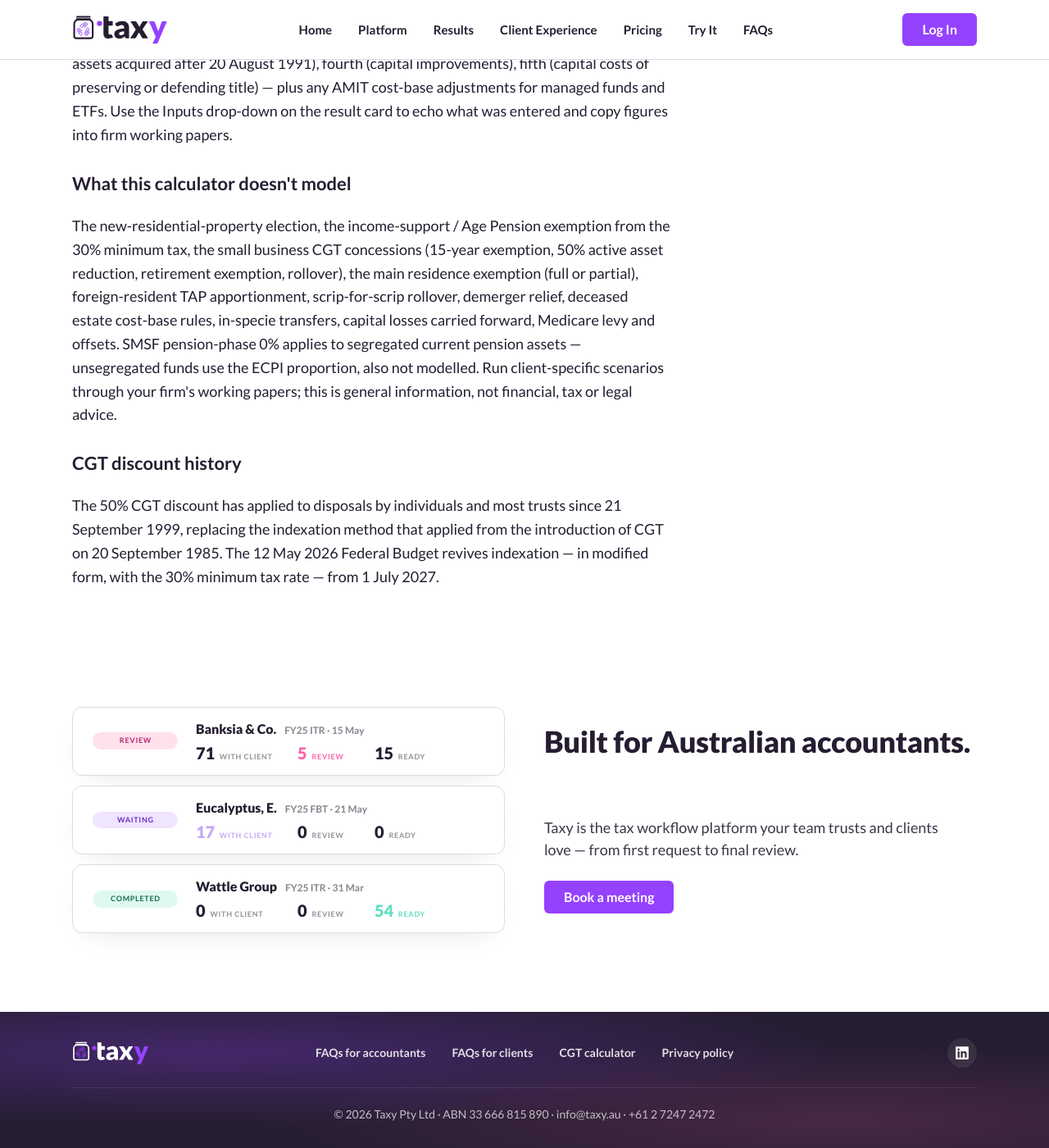
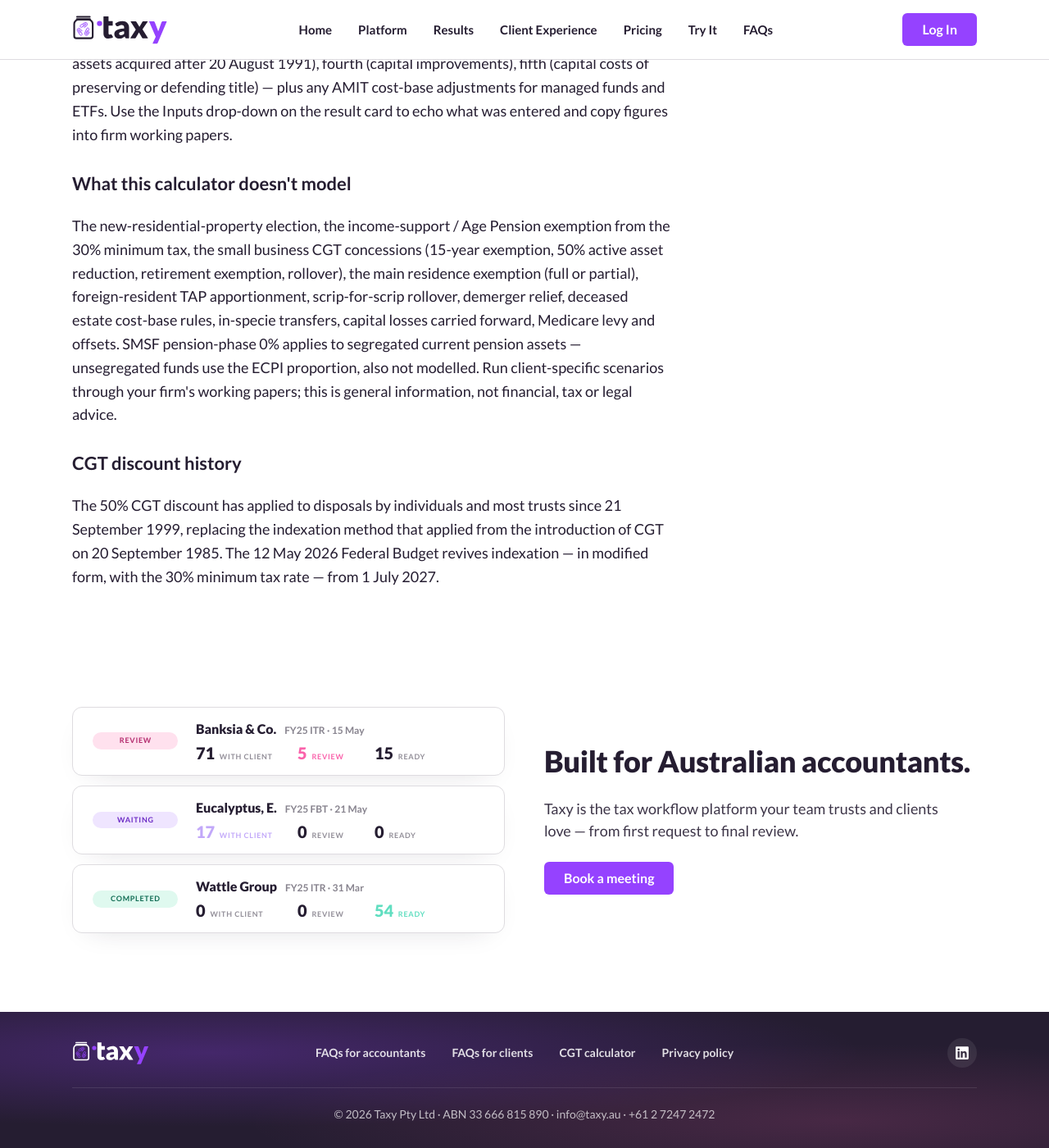
Before and after one commit to taxy-au/taxy-website, a Jekyll site: the page built from cgt-discount-calculator.html, in a window 1280 px wide and 1400 px high, scrolled down 2805 px. Shown: the whole window at 82% size. Built offline with Jekyll 4.4.1, drawn with Linux system fonts in a browser that asks for light colours.

Commit message:
CGT calc-cta: pin title/body to row-gap so they cluster, not drift
Drop align-items: center on the grid; add align-self: end to the title
and align-self: start to the body. With the graphic spanning both rows
and taller than title+body, the previous centering let each item float
in the middle of a stretched track — visibly pulling them apart.

Co-Authored-By: Claude Opus 4.7 (1M context) <noreply@anthropic.com>

```diff
--- a/_sass/_calculator.scss
+++ b/_sass/_calculator.scss
@@ -760,7 +760,10 @@
 
 .calc-cta {
   // Desktop: graphic on the left spanning two rows; title sits top-right
-  // with body (para + button) below it on the right.
+  // with body (para + button) below it on the right. Title aligns to the
+  // end of its row and body to the start of its row so they cluster across
+  // the row-gap in the middle of the graphic's height, rather than each
+  // floating in the center of a stretched track.
   // Mobile: title, then graphic, then body — so the heading introduces the
   // visual rather than appearing after it.
   display: grid;
@@ -770,7 +773,6 @@
     "graphic body";
   column-gap: $space-5;
   row-gap: $space-3;
-  align-items: center;
 
   @media (max-width: $breakpoint-md) {
     grid-template-columns: minmax(0, 1fr);
@@ -784,6 +786,7 @@
 
 .calc-cta__title {
   grid-area: title;
+  align-self: end;
   // 32px mobile floor — matches every other section h2.
   font-size: clamp(32px, 3vw, 36px);
   font-weight: $fw-black;
@@ -814,6 +817,7 @@
 
 .calc-cta__body {
   grid-area: body;
+  align-self: start;
   display: flex;
   flex-direction: column;
   align-items: flex-start;
```
